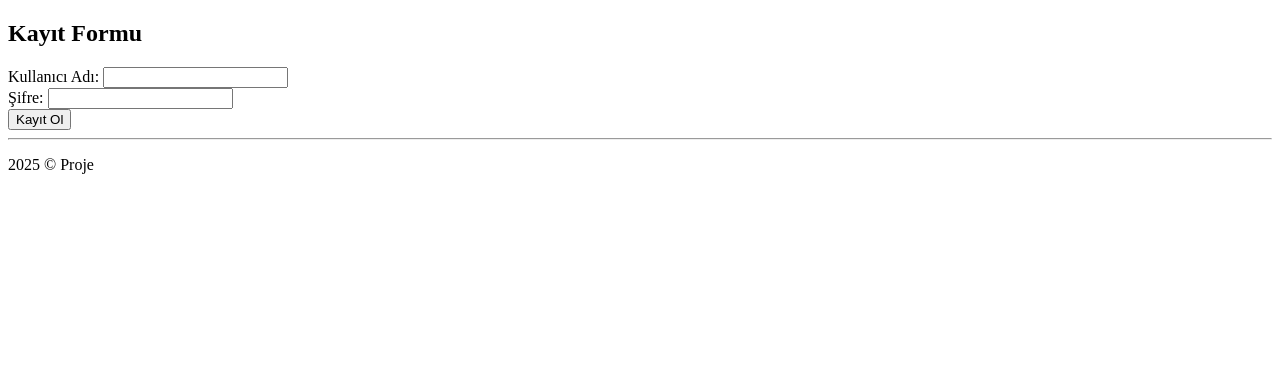
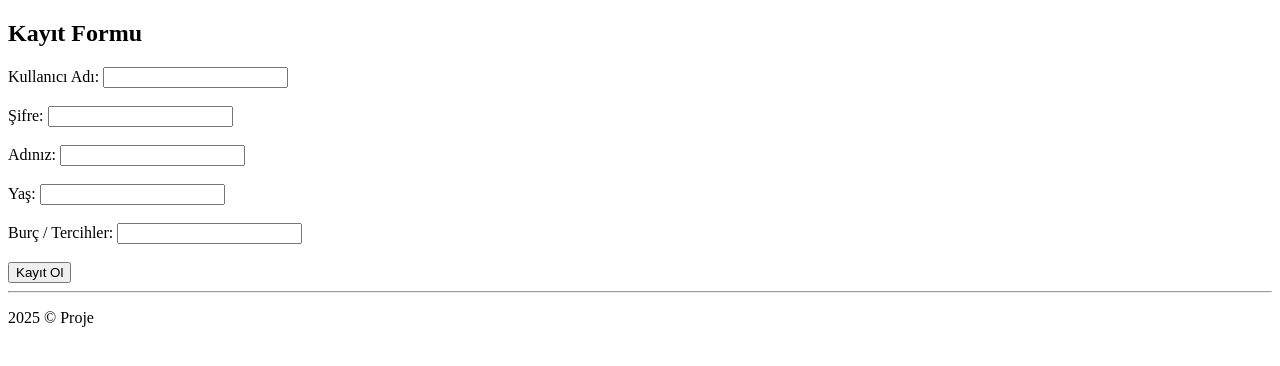
Before and after one commit to HGAKGUMUS/myFlask, a Flask app: page /register in a window 1280 px wide. Shown: the part 108-474 px from the top of the page. Run offline with Flask 3, Linux system fonts and the light colour scheme; some libraries are stand-ins or nearby versions.

Commit message:
register.html dosyasına ek alanlar eklendi

```diff
--- a/init_db.py
+++ b/init_db.py
@@ -0,0 +1,5 @@
+from app import app, create_tables
+
+with app.app_context():
+    create_tables()
+    print("Tablolar başarıyla oluşturuldu!")
--- a/templates/register.html
+++ b/templates/register.html
@@ -3,8 +3,11 @@
 {% block content %}
 <h2>Kayıt Formu</h2>
 <form method="POST">
-  Kullanıcı Adı: <input name="username"><br>
-  Şifre: <input name="password" type="password"><br>
+  Kullanıcı Adı: <input name="username" required><br><br>
+  Şifre: <input name="password" type="password" required><br><br>
+  Adınız: <input name="name"><br><br>
+  Yaş: <input name="age" type="number"><br><br>
+  Burç / Tercihler: <input name="preferences"><br><br>
   <button type="submit">Kayıt Ol</button>
 </form>
 {% endblock %}
```
